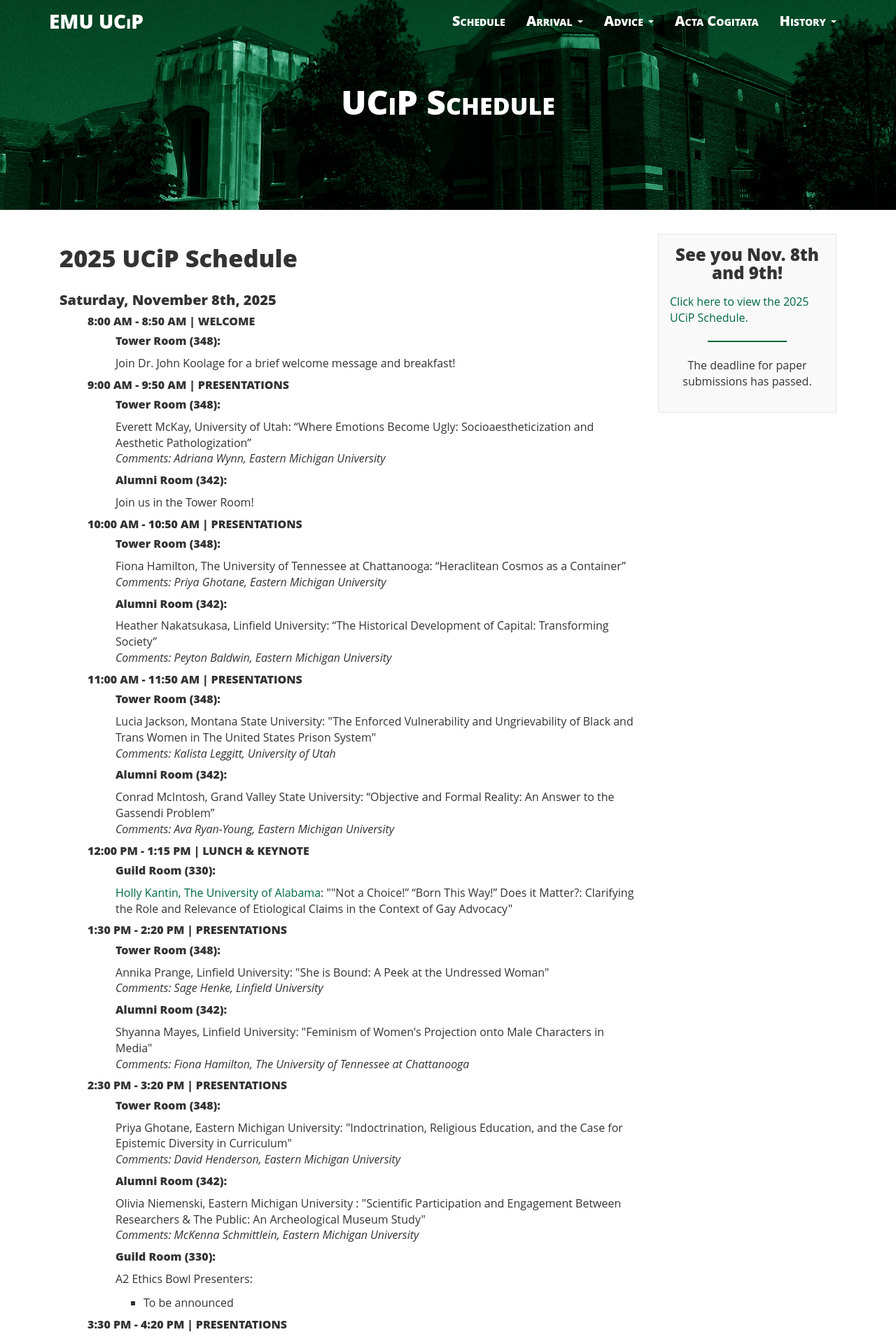
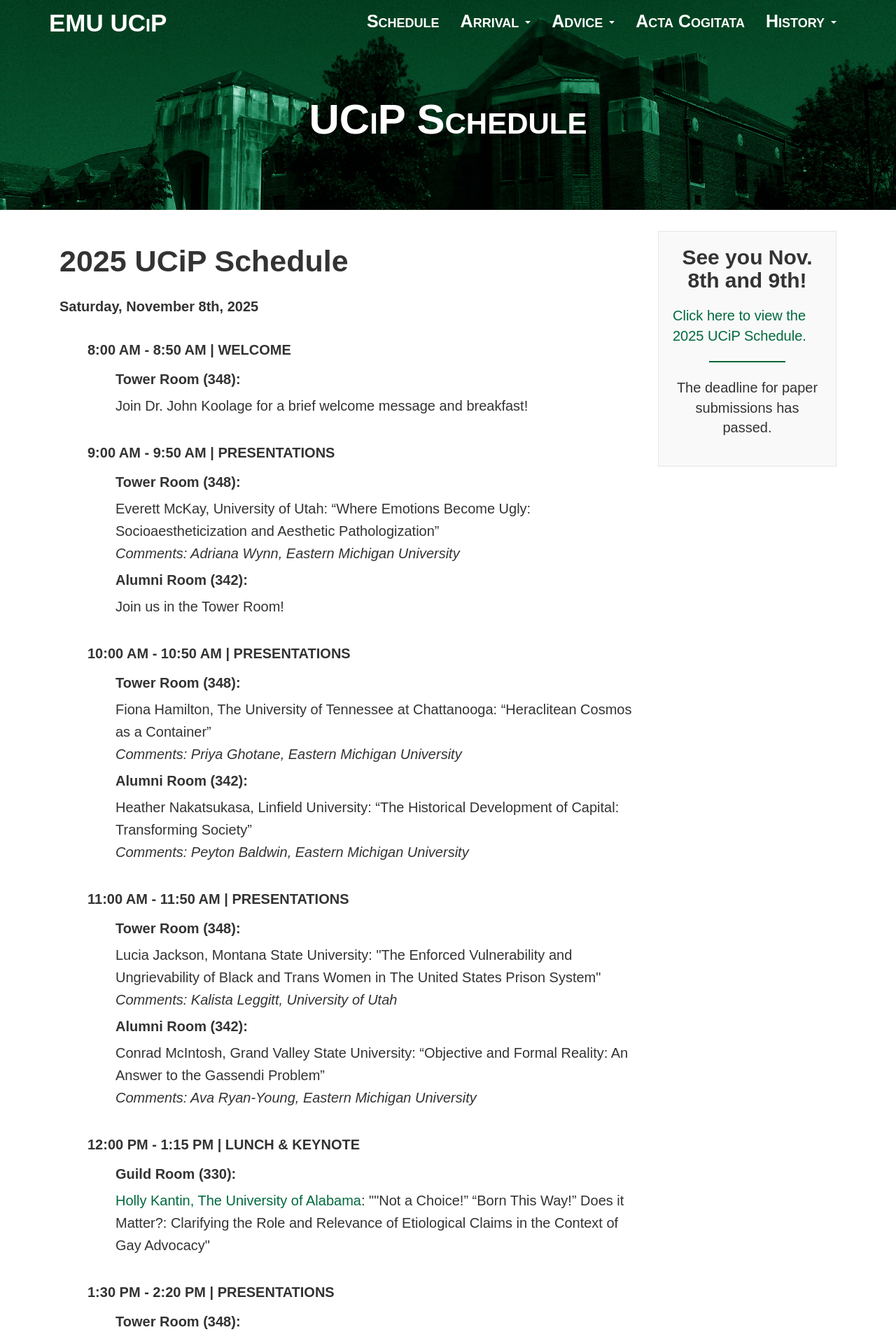
Before and after one commit to ucip/ucip.github.io, a Jekyll site: the page built from schedule.md, in a window 1280 px wide. Shown: the top 1914 px of the page at 70% size. Built offline with Jekyll 4.4.1, drawn with Linux system fonts in a browser that asks for light colours; nearby versions of some CDN libraries; some web fonts are replaced.

Commit message:
Switch to atkinson hyperlegible, update history box styles

```diff
--- a/css/main.css
+++ b/css/main.css
@@ -8,6 +8,23 @@ html {
 body {
   margin-bottom: 5em;
   height: 100%;
+  font-family: "Atkinson Hyperlegible Next", sans-serif;
+  font-weight: 300;
+  font-style: normal;
+  font-size: 20px;
+}
+
+h1,
+h2,
+h3,
+h4,
+h5,
+h6 {
+  font-weight: 600;
+}
+
+h5, h6 {
+  font-size: unset;
 }
 
 /* Navbar */
@@ -53,7 +70,7 @@ h1.site-title {
 /* Jumbotron */
 
 .jumbotron {
-  background: no-repeat center center;
+  background: no-repeat top center;
   background-attachment: scroll;
   -webkit-background-size: cover;
   -moz-background-size: cover;
@@ -141,7 +158,7 @@ hr {
   margin-bottom: 2em;
   background-color: #f9f9f9;
   border: 1px solid #e6e6e6;
-  height: 20em;
+  height: fit-content;
   overflow: scroll;
   position: relative;
 }
@@ -152,7 +169,7 @@ hr {
 
 .post-list {
   list-style-type: none;
-  margin-left: -2.5em;
+  margin-left: -1.95em;
   line-height: 1.6;
 }
 
@@ -193,10 +210,14 @@ hr {
 
 .schedule-list {
   list-style-type: none;
+  margin-top: 1em;
+  margin-bottom: 2em;
+  line-height: 1.6;
 }
 
 .schedule-header {
   margin-top: 1.5em;
+  margin-bottom: 2em;
 }
 
 .day-2 {
```
